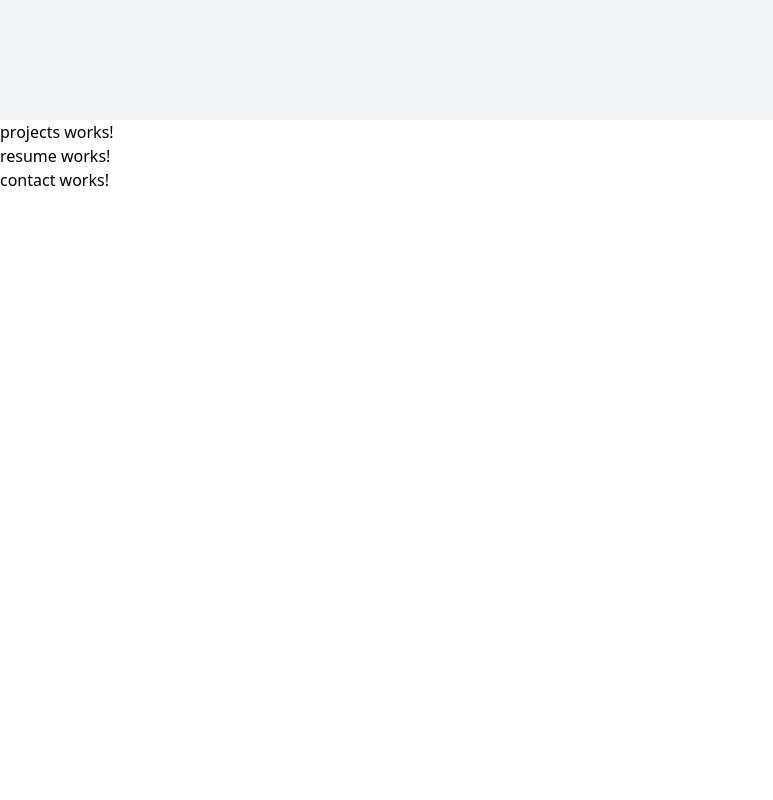
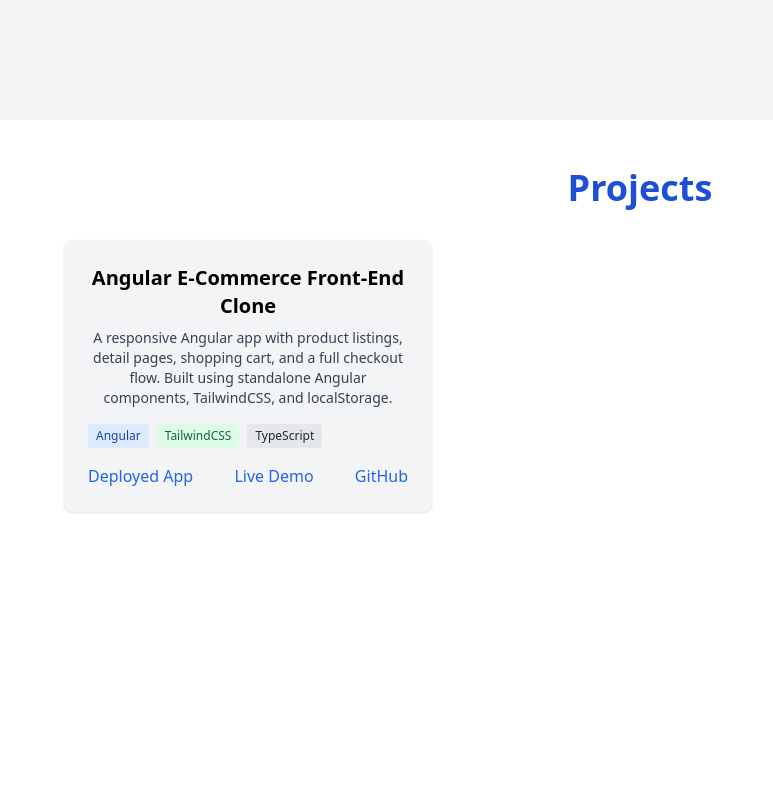
Before and after one commit to mickey-40/mickey-resume-site, an Angular app: page / in a window 1280 px wide. Shown: the part 680-1480 px from the top of the page, without its empty margins (0-773 px from the left). Before the commit the page ends 872 px from the top, so only its background shows below. Built offline with nearby package versions, Linux system fonts and the light colour scheme.

Commit message:
added deployed url to e-commerce app

```diff
--- a/src/app/sections/projects/projects.component.html
+++ b/src/app/sections/projects/projects.component.html
@@ -1 +1,30 @@
-<p>projects works!</p>
+<section id="projects" class="min-h-screen bg-white px-6 py-12 text-center">
+  <h2 class="text-4xl font-bold text-blue-700 mb-8">Projects</h2>
+
+  <div class="grid gap-6 sm:grid-cols-2 lg:grid-cols-3 max-w-6xl mx-auto">
+
+    <!-- 🛍️ E-Commerce Clone -->
+    <div class="bg-gray-100 rounded-lg shadow p-6 flex flex-col justify-between">
+      <div>
+        <h3 class="text-xl font-semibold mb-2">Angular E-Commerce Front-End Clone</h3>
+        <p class="text-gray-700 text-sm mb-4">
+          A responsive Angular app with product listings, detail pages, shopping cart, and a full checkout flow. Built using standalone Angular components, TailwindCSS, and localStorage.
+        </p>
+        <div class="flex flex-wrap gap-2 mb-4">
+          <span class="px-2 py-1 bg-blue-100 text-blue-800 text-xs rounded">Angular</span>
+          <span class="px-2 py-1 bg-green-100 text-green-800 text-xs rounded">TailwindCSS</span>
+          <span class="px-2 py-1 bg-gray-200 text-gray-800 text-xs rounded">TypeScript</span>
+        </div>
+      </div>
+      <div class="flex justify-between">
+        <a href="https://shopmickey.netlify.app/" target="_blank" class="text-blue-600 hover:underline">Deployed App</a>
+        <a href="https://your-live-site-link.com" target="_blank" class="text-blue-600 hover:underline">Live Demo</a>
+        <a href="https://github.com/mickey-40/ecommerce-clone" target="_blank" class="text-blue-600 hover:underline">GitHub</a>
+      </div>
+    </div>
+
+    <!-- 💡 Add More Projects Below -->
+    <!-- Copy the card above and customize -->
+
+  </div>
+</section>
```
